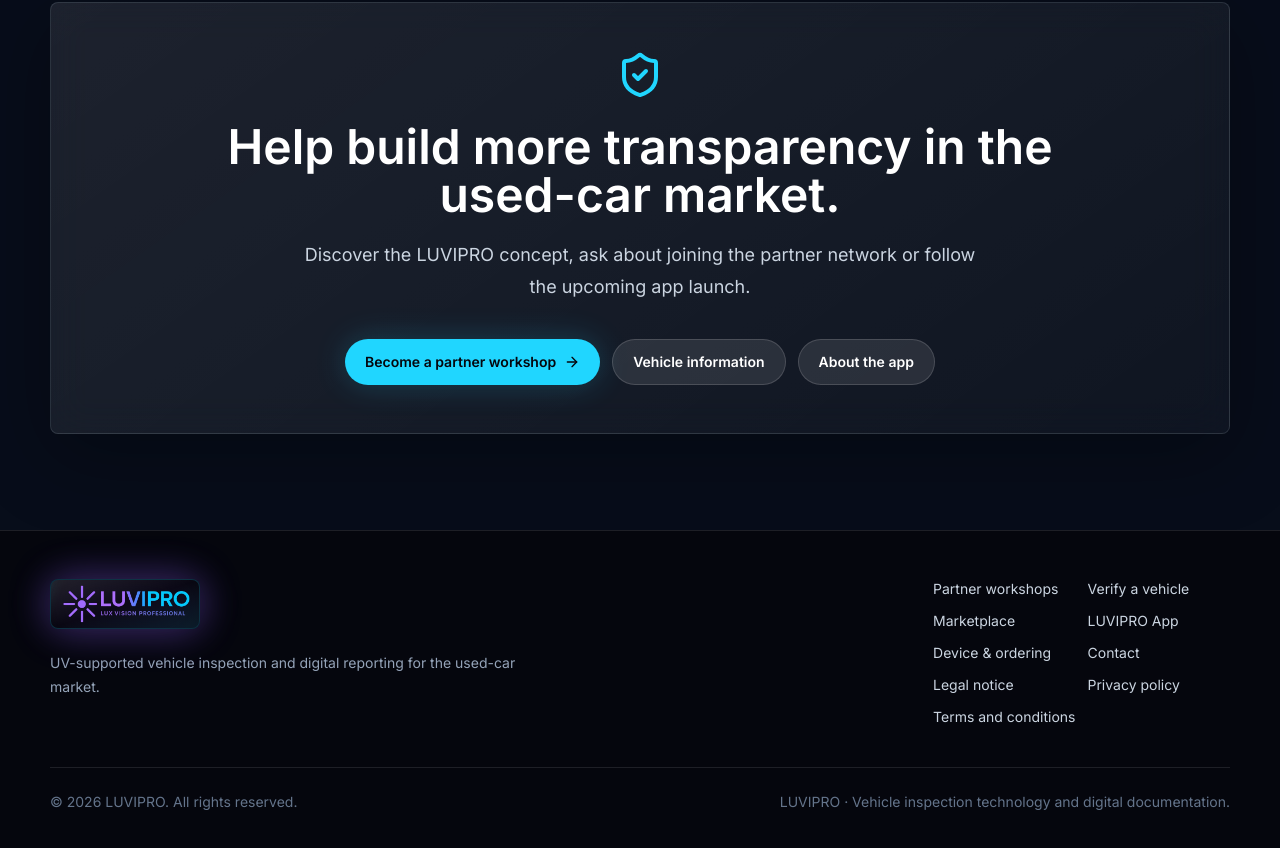
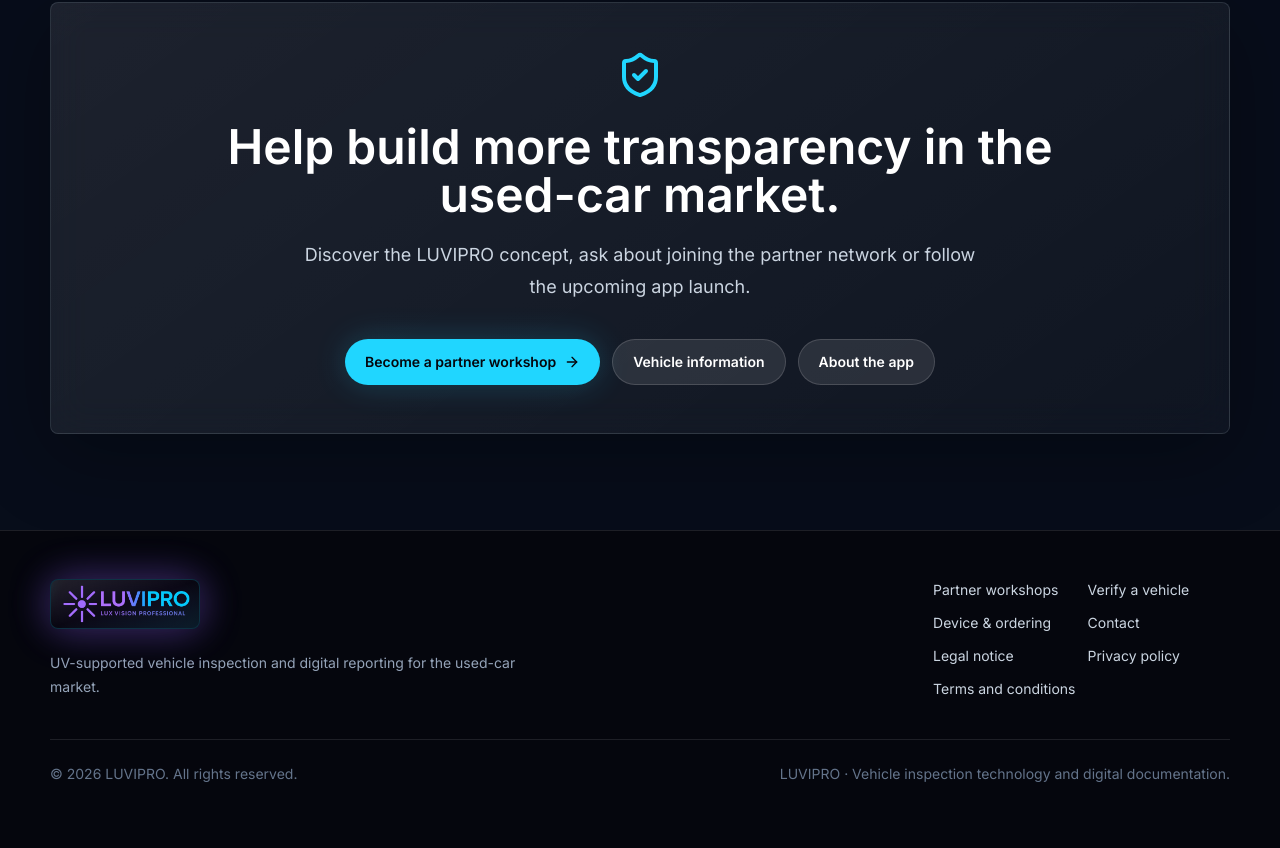
Before and after one commit to Diaa6969/luvipro-website, a Next.js app: page /en in a window 1280 px wide. Shown: the part 7303-8151 px from the top of the page. Built offline with nearby package versions, Linux system fonts and the light colour scheme.

Commit message:
Keep international menus and CTAs within active launch scope

```diff
--- a/src/components/international/international-home.tsx
+++ b/src/components/international/international-home.tsx
@@ -328,7 +328,7 @@ export function InternationalHome({ locale }: { locale: InternationalLocale }) {
               <div className="mt-9 flex flex-col justify-center gap-3 sm:flex-row">
                 <CtaLink href="/contact" className="gap-2">{s.end.partner} <ArrowRight className="h-4 w-4" /></CtaLink>
                 <CtaLink href="/verify" variant="secondary">{s.end.verify}</CtaLink>
-                <CtaLink href="/app" variant="secondary">{s.end.app}</CtaLink>
+                <CtaLink href="/partner-workshops" variant="secondary">{s.end.app}</CtaLink>
               </div>
             </div>
           </Reveal>
@@ -345,7 +345,6 @@ export function InternationalHome({ locale }: { locale: InternationalLocale }) {
             <div className="grid gap-3 sm:grid-cols-2">
               {[
                 [t.site.workshops, "/partner-workshops"], [t.site.verify, "/verify"],
-                [t.site.marketplace, "/marketplace"], [t.site.app, "/app"],
                 [t.site.shop, "/products"], [t.site.contact, "/contact"],
                 [t.site.imprint, "/impressum"], [t.site.privacy, "/datenschutz"], [t.site.terms, "/agb"],
               ].map(([label, href]) => (
```
